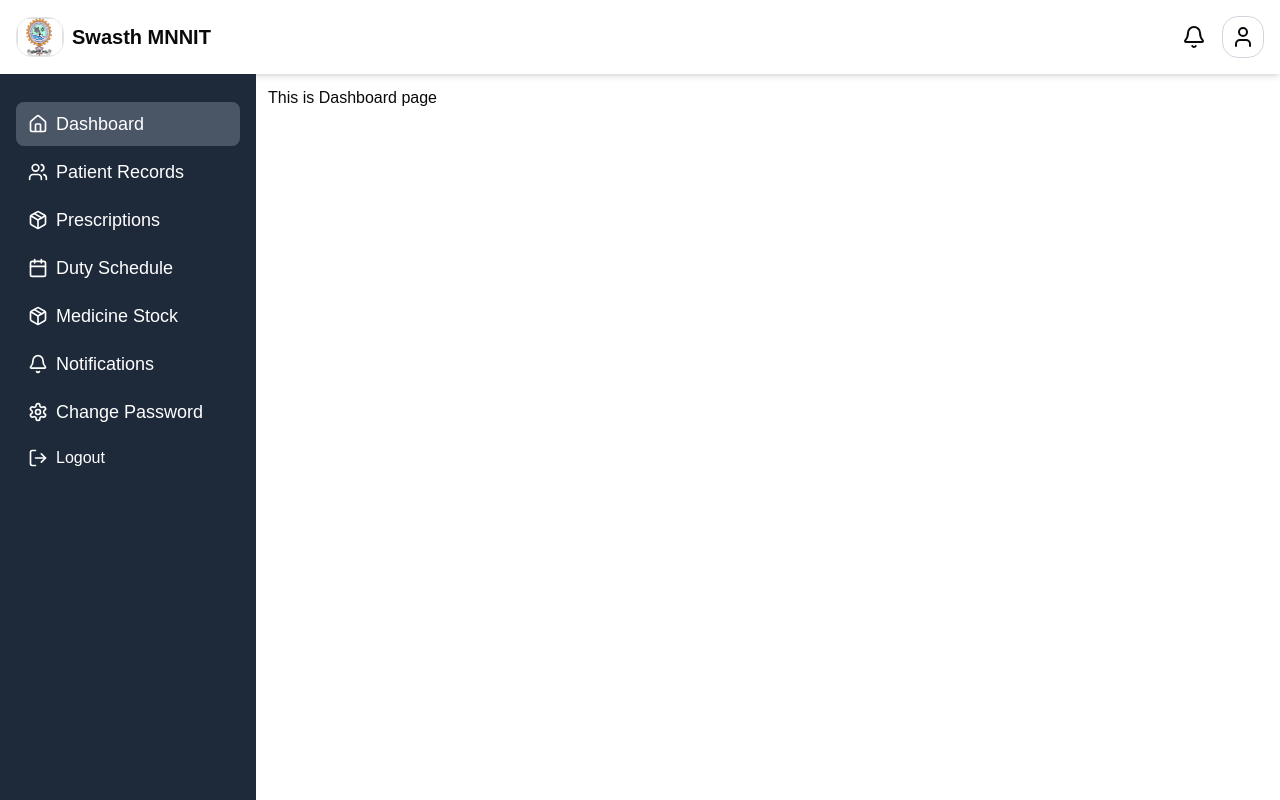
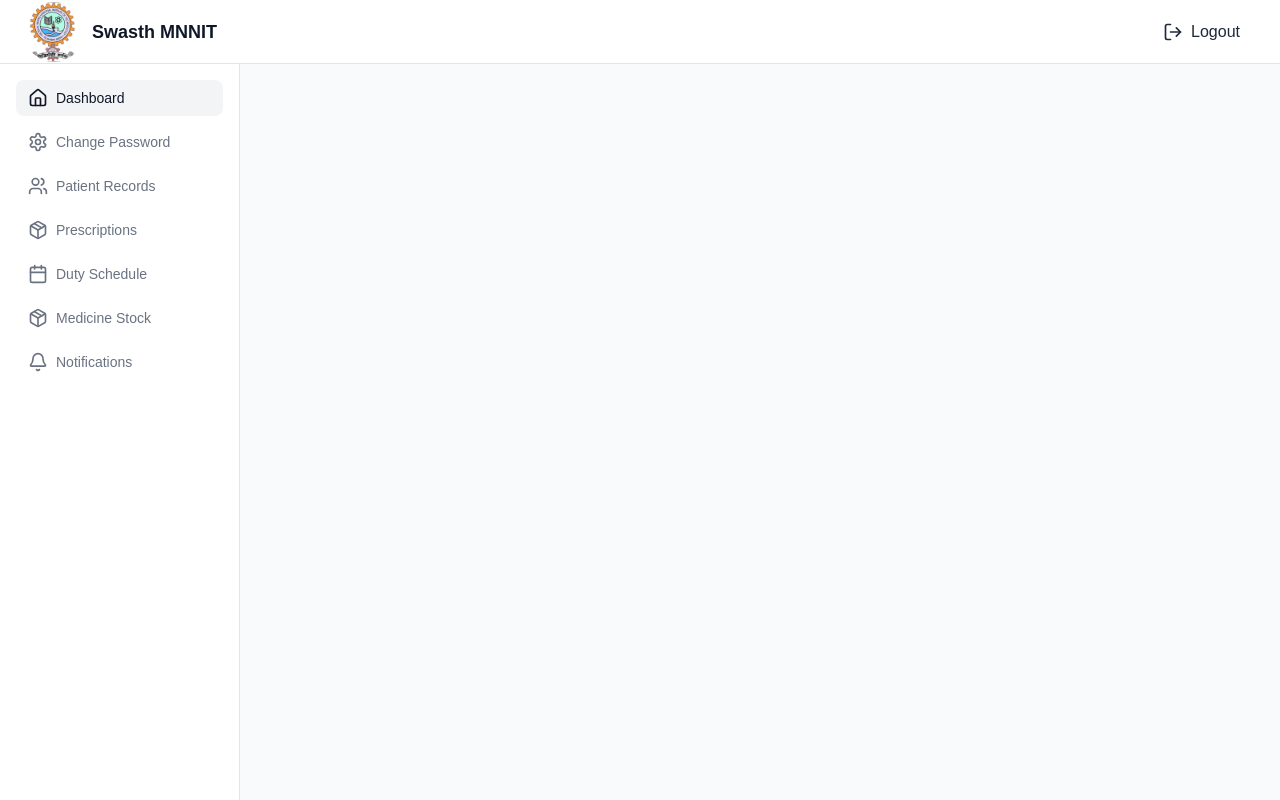
Before and after one commit to Trishita02/Swasth-MNNIT, a React (Vite) app in the folder frontend/: page /doctor/dashboard in a window 1280 px wide. Built offline with nearby package versions, Linux system fonts and the light colour scheme.

Commit message:
bugs fixed

```diff
--- a/frontend/src/App.jsx
+++ b/frontend/src/App.jsx
@@ -1,58 +1,24 @@
-import { BrowserRouter, Routes, Route, Navigate } from "react-router-dom";
+import { BrowserRouter, Routes, Route,Navigate } from "react-router-dom";
 import Home from "./pages/Home.jsx";
-import NotFound from "./pages/NotFound.jsx";
-import StaffDashboard from "./pages/StaffDashboard.jsx";
-import AdminDashboard from "./pages/AdminDashboard.jsx";
-import DoctorDashboard from "./pages/DoctorDashboard.jsx";
-import Dashboard from "./components/comman/Dashboard.jsx";
-import Notifications from "./components/comman/Notifications.jsx";
-import ChangePassword from "./components/comman/ChangePassword.jsx";
-import Patient from "./components/comman/Patient.jsx";
-import Medicines from "./components/comman/Medicines.jsx";
-import Prescriptions from "./components/comman/Prescriptions.jsx";
-import Schedule from "./components/comman/Schedule.jsx";
-import Logs from "./components/admin/Logs.jsx";
-import Users from "./components/admin/Users.jsx";
-
+// import NotFound from "./pages/NotFound.jsx";
+import AdminDashboard from './pages/admin/adminDashboard.jsx';
+import ChangePasswordPage from "./pages/ChangePassword.jsx";
+import ManageUsers from "./pages/admin/ManageUsers.jsx"
+import DoctorDashboard from "./pages/doctor/DoctorDashboard.jsx";
+import StaffDashboard from "./pages/staff/StaffDashboard.jsx";
 
 function App() {
   return (
     <BrowserRouter>
       <Routes>
-        <Route path="/" element={<Home />} />
-        <Route path="/admin" element={<AdminDashboard />} >
-          <Route index element={<Navigate to="dashboard"/>} />
-          <Route path="dashboard" element={<Dashboard/>} />
-          <Route path="logs" element={<Logs/>} />
-          <Route path="notifications" element={<Notifications/>} />
-          <Route path="schedule" element={<Schedule/>} />
-          <Route path="users" element={<Users/>} />
-          <Route path="change-password" element={<ChangePassword/>} />
-
-        </Route>
-        <Route path="/doctor" element={<DoctorDashboard />} >
-          <Route index element={<Navigate to="dashboard"/>} />
-          <Route path="dashboard" element={<Dashboard/>} />
-          <Route path="medicines" element={<Medicines/>} />
-          <Route path="patients" element={<Patient/>} />
-          <Route path="prescriptions" element={<Prescriptions/>} />
-          <Route path="schedule" element={<Schedule/>} />
-          <Route path="change-password" element={<ChangePassword/>} />
-          <Route path="notifications" element={<Notifications/>} />
-
-        </Route>
-        <Route path="/staff" element={<StaffDashboard />} >
-          <Route index element={<Navigate to="dashboard"/>} />
-          <Route path="dashboard" element={<Dashboard/>} />
-          <Route path="medicines" element={<Medicines/>} />
-          <Route path="patients" element={<Patient/>} />
-          <Route path="prescriptions" element={<Prescriptions/>} />
-          <Route path="change-password" element={<ChangePassword/>} />
-          <Route path="notifications" element={<Notifications/>} />
-
-        </Route>
-
-        <Route path="*" element={<NotFound />} />
+        <Route path="/" element={<Navigate to="/login" />}/>
+        <Route path="/login" element={<Home />} />
+        <Route path="/admin/dashboard"  element={<AdminDashboard/>}/>
+        <Route path="/admin/change-password" element={<ChangePasswordPage/>}/>
+        <Route path="/admin/manage-users" element={<ManageUsers/>}/>
+        <Route path="/doctor/dashboard" element={<DoctorDashboard/>}/>
+        <Route path="/staff/dashboard" element={<StaffDashboard/>}/>
+        {/* <Route path="*" element={<NotFound />} /> */}
       </Routes>
     </BrowserRouter>
   );
--- a/frontend/src/components/LoginForm.jsx
+++ b/frontend/src/components/LoginForm.jsx
@@ -40,9 +40,6 @@ export default function LoginForm() {
         autoClose: 2000,
         onClose: () => navigate(`/${role}/dashboard`)
       });
-
-      // Redirect based on role
-      navigate(`/${role}`);
     } catch (error) {
       // Show error toast
       toast.error(error.message || "Invalid credentials", {
--- /dev/null
+++ b/frontend/src/pages/doctor/DoctorDashboard.jsx
@@ -0,0 +1,10 @@
+import DashboardLayout from "../../components/DashboardLayout.jsx";
+
+export default function DoctorDashboard() {
+  return (
+    <div className="bg-gray-100 min-h-screen">
+      <DashboardLayout role="doctor">
+       </DashboardLayout>
+    </div>
+  );
+}
--- /dev/null
+++ b/frontend/src/pages/staff/StaffDashboard.jsx
@@ -0,0 +1,10 @@
+import DashboardLayout from "../../components/DashboardLayout.jsx";
+
+export default function StaffDashboard() {
+  return (
+    <div className="bg-gray-100 min-h-screen">
+      <DashboardLayout role="staff">
+       </DashboardLayout>
+    </div>
+  );
+}
```
Also changed, not shown: 1 other file (tests, documents, lock files or other folders).
